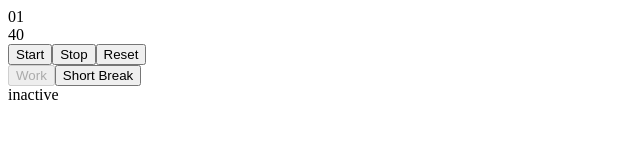
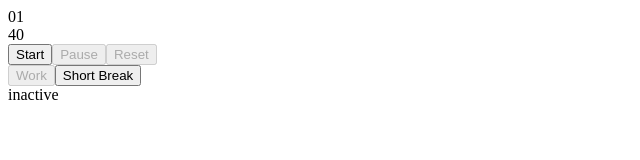
Before and after one commit to vupdivup/morp, a React (Vite) app: page / in a window 1280 px wide. Shown: the top 160 px of the page, without its empty margins (0-640 px from the left). Built offline with nearby package versions, Linux system fonts and the light colour scheme.

Commit message:
add control buttons

```diff
--- /dev/null
+++ b/src/ControlButton.jsx
@@ -0,0 +1,15 @@
+export function ControlButton({
+    timerState,
+    disableStates,
+    handleClick,
+    children
+}) {
+    return (
+        <button
+            onClick={handleClick}
+            disabled={disableStates.includes(timerState)}
+        >
+            {children}
+        </button>
+    );
+}
--- a/src/PresetButton.jsx
+++ b/src/PresetButton.jsx
@@ -1,10 +1,15 @@
-export function PresetButton({ idx, name, presetIdx, setPresetIdx }) {
+export function PresetButton({
+    idx,
+    presetIdx,
+    setPresetIdx,
+    children
+}) {
     return (
         <button
             disabled={idx === presetIdx}
             onClick={() => setPresetIdx(idx)}
         >
-            {name}
+            {children}
         </button>
     );
 }
--- a/src/PresetMenu.jsx
+++ b/src/PresetMenu.jsx
@@ -7,10 +7,11 @@ export function PresetMenu({ presets, presetIdx, setPresetIdx }) {
                 <PresetButton
                     key={i}
                     idx={i}
-                    name={p.name}
                     presetIdx={presetIdx}
                     setPresetIdx={setPresetIdx}
-                />
+                >
+                    {p.name}
+                </PresetButton>
             )}
         </div>
     );
--- a/src/Timer.jsx
+++ b/src/Timer.jsx
@@ -1,7 +1,7 @@
 import { useState } from "react";
-import { TimerControls } from "./TimerControls";
 import { Digits } from "./Digits";
 import { PresetMenu } from "./PresetMenu";
+import { TimerControls } from "./TimerControls";
 
 export function TimerWrapper() {
     const [presetIdx, setPresetIdx] = useState(0);
@@ -14,7 +14,8 @@ export function TimerWrapper() {
         { name: "Short Break", duration: 100 }
     ]
 
-    const presetDuration = presets[presetIdx]
+    const presetDuration = presets[presetIdx].duration
+
     const minutes = Math.floor(time / 60);
     const seconds = Math.ceil(time % 60);
 
--- a/src/TimerControls.jsx
+++ b/src/TimerControls.jsx
@@ -1,14 +1,35 @@
-export function TimerControls({ timerState, handleStart, handlePause, handleReset }) {
+import { ControlButton } from "./ControlButton"
+
+export function TimerControls({
+    timerState,
+    handleStart,
+    handlePause,
+    handleReset
+}) {
     return (
+        // todo: refactor this with objects
         <div>
-            <button
-                onClick={handleStart}
-                disabled={timerState === "active"}
+            <ControlButton
+                timerState={timerState}
+                disableStates={["active"]}
+                handleClick={handleStart}
             >
                 Start
-            </button>
-            <button onClick={handlePause}>Stop</button>
-            <button onClick={handleReset}>Reset</button>
+            </ControlButton>
+            <ControlButton
+                timerState={timerState}
+                disableStates={["inactive", "paused"]}
+                handleClick={handlePause}
+            >
+                Pause
+            </ControlButton>
+            <ControlButton
+                timerState={timerState}
+                disableStates={["active", "inactive"]}
+                handleClick={handleReset}
+            >
+                Reset
+            </ControlButton>
         </div>
     )
 }
```
